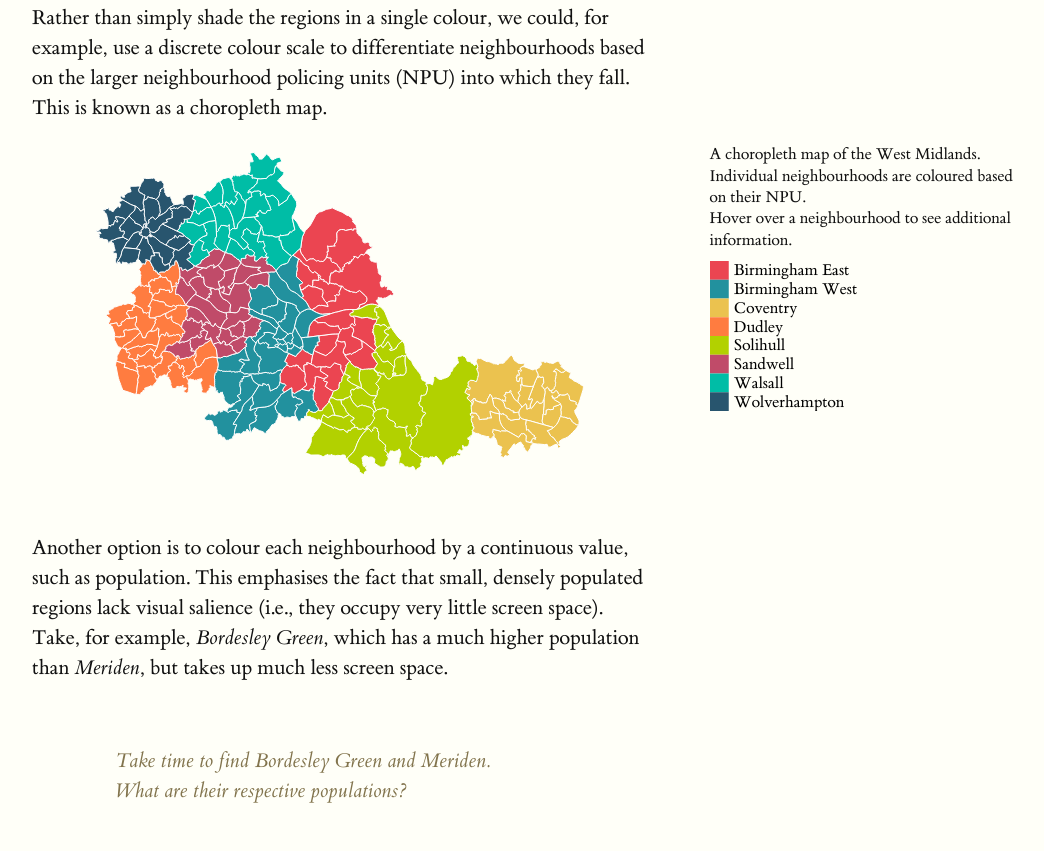
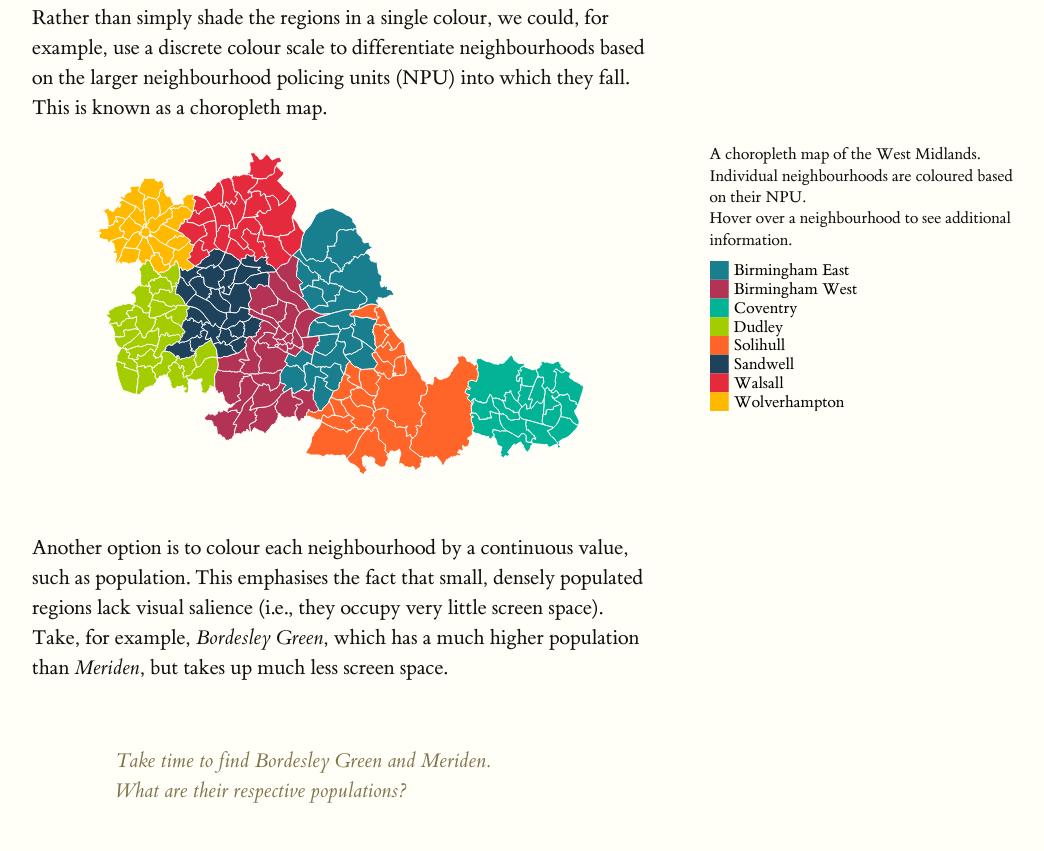
Before and after one commit to rooch84/spc, a plain HTML site: page index.html in a window 1280 px wide. Shown: the part 2341-3192 px from the top of the page, without its empty margins (128-1172 px from the left). Drawn offline with Linux system fonts and the light colour scheme.

Commit message:
Fix NPU colours

```diff
--- a/index.html
+++ b/index.html
@@ -374,7 +374,8 @@
 					throw error;
 					npuColours = d3v45.scaleOrdinal()
 					.domain(d3v45.map(geo.features, function(d){return d.properties.NPU;}).keys())
-					.range(["#EB4551","#22919E","#EBC24F","#FF7C40","#B2D100","#C04B69","#00BDA6","#28556E"]);
+					// .range(["#EB4551","#22919E","#EBC24F","#FF7C40","#B2D100","#C04B69","#00BDA6","#28556E"]);
+					.range(["#197F8E","#B33355","#02B395","#A3CD00","#FF6529","#1E425C","#E62A3D","#FFBA00"]);
 
 					popColours = d3v45.scaleLinear()
 					.domain(d3v45.extent(geo.features, function(d) { return +d.properties.pop2011}))
```
